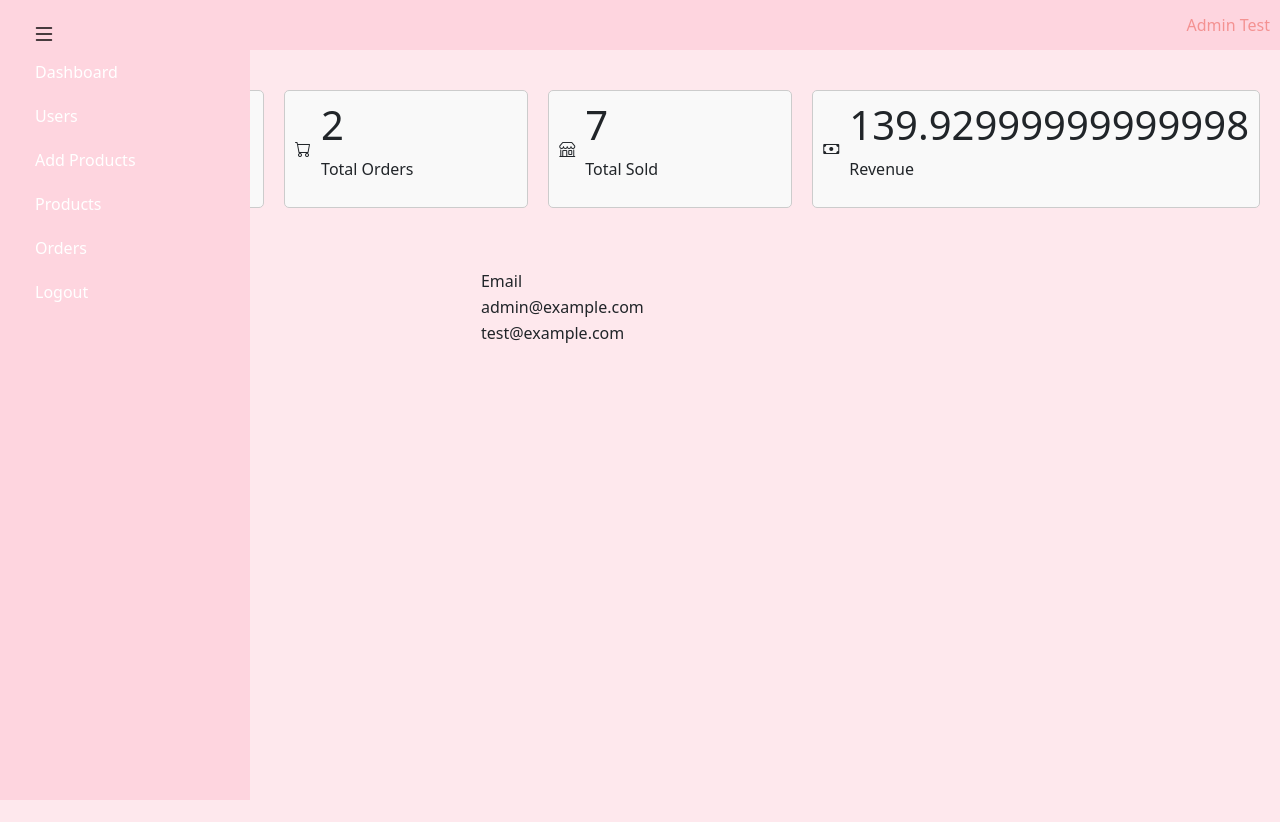
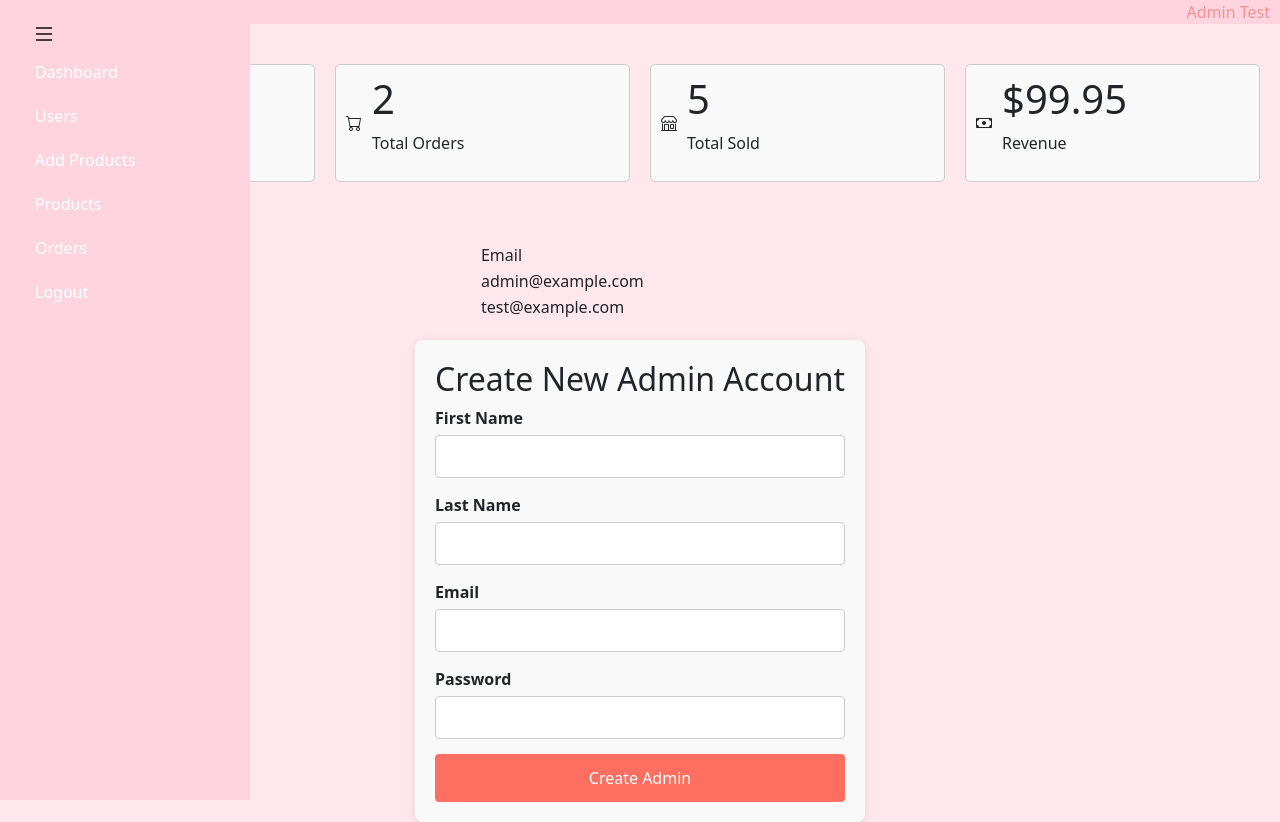
Before and after one commit to Joyce1312/Final_Project, a Flask app: page /admin/dashboard in a window 1280 px wide. Before the commit the page ends 800 px from the top, so only its background shows below. Run offline with Flask 3, Linux system fonts and the light colour scheme; a user stored in the database is signed in.

Commit message:
Create new admins

```diff
--- a/app.py
+++ b/app.py
@@ -207,10 +207,10 @@ def admin_dashboard():
     total_orders = Order.query.count()
 
     #Get total products sold
-    total_products_sold = db.session.query(db.func.sum(OrderItem.quantity)).scalar() or 0
+    total_products_sold = db.session.query(db.func.sum(OrderItem.quantity)).join(Order, Order.id == OrderItem.order_id).filter(Order.status == 'Delivered').scalar() or 0
 
     #Get total revenue made (sum of total price from all orders)
-    total_revenue = db.session.query(db.func.sum(Order.total_price)).scalar() or 0
+    total_revenue = db.session.query(db.func.sum(Order.total_price)).filter(Order.status == 'Delivered').scalar() or 0
 
     #Get all admin users
     admins = User.query.filter_by(role='admin').all()
@@ -218,6 +218,36 @@ def admin_dashboard():
     admin_data = [(admin.full_name, admin.email) for admin in admins]
 
     return render_template("admin_dash.html", total_users = total_users, total_orders = total_orders, total_products_sold = total_products_sold, total_revenue = total_revenue, admin_data = admin_data)
+
+@app.route('/admin/create_admin', methods=['POST'])
+def create_admin():
+    """
+    Test 2nd Admin created
+    test@example.com
+    testing
+    """
+    first = request.form.get("first")
+    last = request.form.get("last")
+    email = request.form.get("email")
+    password = request.form.get("password")
+
+    # Check if the email already exists
+    existing_admin = User.query.filter((User.email == email)).first()
+    if existing_admin:
+        flash('Email already exists. Please choose a different one.', 'error')
+        return redirect("/admin/dashboard")
+
+    # Hash the password for security
+    hashed_password = generate_password_hash(password)
+
+    # Create new admin account
+    new_admin = User(first_name=first, last_name=last, email=email, role='admin', password_hash=hashed_password)
+
+    # Add the new admin to the database
+    db.session.add(new_admin)
+    db.session.commit()
+
+    return redirect("/admin/dashboard")
 
 @app.route("/admin/add_products", methods=["GET", "POST"])
 @login_required
--- a/static/styles.css
+++ b/static/styles.css
@@ -383,3 +383,50 @@ footer {
     border-radius: 5px;
     margin-left: 10px;
 }
+
+/*Create Admin Form*/
+.create-admin-form {
+    max-width: 500px;
+    margin: 0 auto;
+    padding: 20px;
+    background-color: #f9f9f9;
+    border-radius: 8px;
+    box-shadow: 0 2px 10px rgba(0, 0, 0, 0.1);
+}
+
+.create-admin-form h2 {
+    text-align: center;
+}
+
+.create-admin-form form div {
+    margin-bottom: 15px;
+}
+
+.create-admin-form label {
+    display: block;
+    font-weight: bold;
+    margin-bottom: 5px;
+}
+
+.create-admin-form input {
+    width: 100%;
+    padding: 10px;
+    font-size: 14px;
+    border: 1px solid #ccc;
+    border-radius: 4px;
+}
+
+.create-admin-form button {
+    width: 100%;
+    padding: 12px;
+    background-color: #FF6F61;
+    color: white;
+    border: none;
+    border-radius: 4px;
+    font-size: 16px;
+    cursor: pointer;
+}
+
+.create-admin-form button:hover {
+    background-color: #ff99cc;
+}
--- a/templates/admin_dash.html
+++ b/templates/admin_dash.html
@@ -33,7 +33,7 @@
         <div class="money">
             <i class="bi bi-cash"></i>
             <div>
-                <h1>{{ total_revenue }}</h1>
+                <h1>${{ "%.2f" | format(total_revenue) }}</h1>
                 <p>Revenue</p>
             </div>
         </div>
@@ -49,7 +49,7 @@
             <tbody>
                 {% for full_name, email in admin_data %}
                 <tr>
-                    <td>{{ full_name }}</td>
+                    <td>{{ full_name | title}}</td>
                     <td>{{ email }}</td>
                 </tr>
                 {% endfor %}
@@ -58,4 +58,28 @@
         </table>
     </div>
 
+    <!-- Form to create a new admin -->
+    <div class="create-admin-form">
+        <h2>Create New Admin Account</h2>
+        <form action="/admin/create_admin" method="POST">
+            <div>
+                <label for="first">First Name</label>
+                <input type="text" name="first" required>
+            </div>
+            <div>
+                <label for="last">Last Name</label>
+                <input type="text" name="last" required>
+            </div>
+            <div>
+                <label for="email">Email</label>
+                <input type="email" id="email" name="email" required>
+            </div>
+            <div>
+                <label for="password">Password</label>
+                <input type="password" id="password" name="password" required>
+            </div>
+            <button type="submit">Create Admin</button>
+        </form>
+    </div>
+
 {% endblock %}
```
Also changed, not shown: instance/ecommerce.db, 1 other file.
